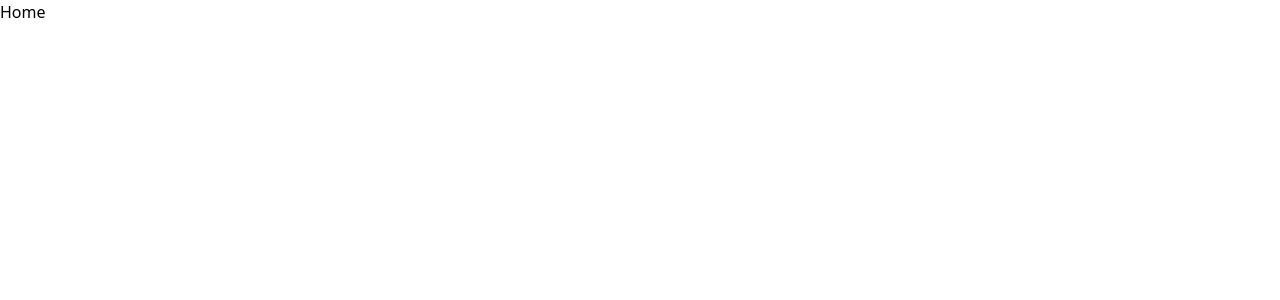
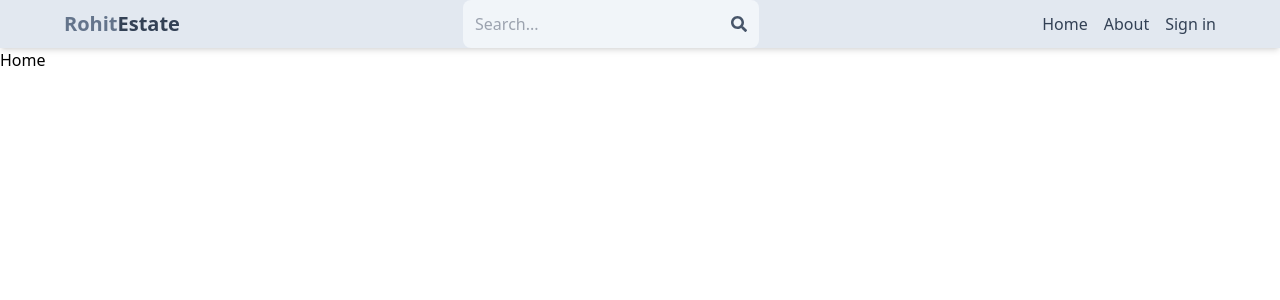
Before and after one commit to rohit-kumar-dev/MERN-Real-Estate-Marketplace, a React (Vite) app in the folder client/: page / in a window 1280 px wide. Shown: the top 300 px of the page. Built offline with nearby package versions, Linux system fonts and the light colour scheme.

Commit message:
Create Header Section

```diff
--- a/client/package.json
+++ b/client/package.json
@@ -12,6 +12,7 @@
   "dependencies": {
     "react": "^18.2.0",
     "react-dom": "^18.2.0",
+    "react-icons": "^4.11.0",
     "react-router-dom": "^6.17.0"
   },
   "devDependencies": {
--- a/client/src/App.jsx
+++ b/client/src/App.jsx
@@ -6,10 +6,12 @@
 import SignUp from "./pages/SignUp";
 import About from "./pages/About";
 import Profile from "./pages/Profile";
+import Header from "./components/Header";
 
 export default function App() {
   return (
     <BrowserRouter>
+      <Header />
       <Routes>
         <Route path="/" element={<Home />} />
         <Route path="/sign-in" element={<Signin />} />
--- /dev/null
+++ b/client/src/components/Header.jsx
@@ -0,0 +1,41 @@
+import React from "react";
+import { FaSearch } from "react-icons/fa";
+import { Link } from "react-router-dom";
+
+export default function Header() {
+  return (
+    <header className="bg-slate-200 shadow-md">
+      <div className="flex justify-between items-center max-w-6xl mx-auto p3">
+        <Link to="/">
+          <h1 className="font-bold text-sm sm:text-xl flex flex-wrap">
+            <span className="text-slate-500"> Rohit </span>
+            <span className="text-slate-700"> Estate</span>
+          </h1>
+        </Link>
+        <form className="bg-slate-100 p-3 rounded-lg flex items-center">
+          <input
+            type="text"
+            placeholder="Search..."
+            className="bg-transparent focus:outline-none w-24 sm:w-64"
+          />
+          <FaSearch className="text-slate-600" />
+        </form>
+        <ul className="flex gap-4">
+          <Link to="/">
+            <li className="hidden sm:inline text-slate-700 hover:underline">
+              Home
+            </li>
+          </Link>
+          <Link to="/about">
+            <li className="hidden sm:inline text-slate-700 hover:underline">
+              About
+            </li>
+          </Link>
+          <Link to="/sign-in">
+            <li className="  text-slate-700 hover:underline">Sign in</li>
+          </Link>
+        </ul>
+      </div>
+    </header>
+  );
+}
```
Also changed, not shown: 1 other file (tests, documents, lock files or other folders).
